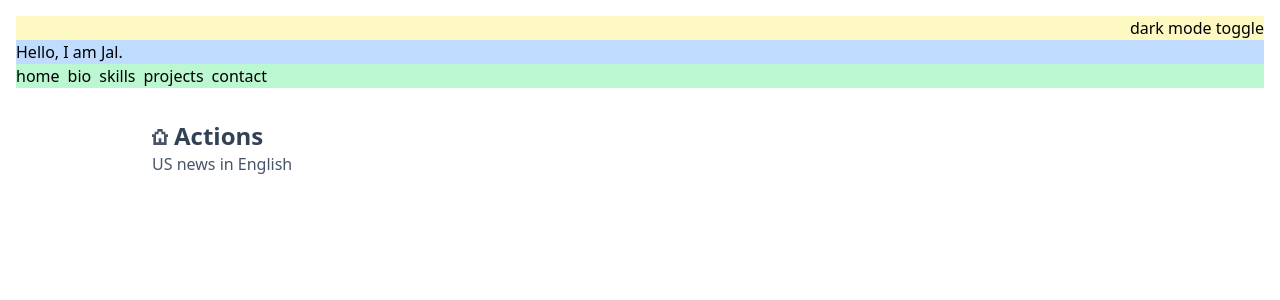
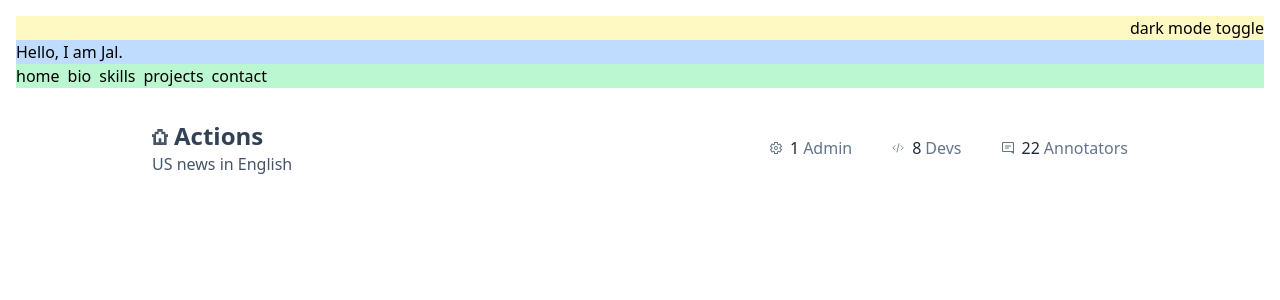
Before and after one commit to jalridley/portfolio, a Nuxt app: page /projects/explosion/dashboard in a window 1280 px wide. Shown: the top 300 px of the page. Built offline with nearby package versions, Linux system fonts and the light colour scheme.

Commit message:
added stats to the header

```diff
--- a/pages/projects/explosion/dashboard.vue
+++ b/pages/projects/explosion/dashboard.vue
@@ -9,6 +9,26 @@
           title="Actions"
           :icon="IconsHome"
           description="US news in English"
+        />
+        <Stats
+          classes="ml-0 flex shrink-0 grow-0 items-center justify-center text-slate-500 lg:ml-10"
+          :items="[
+            {
+              name: pluralize(1, 'Admin'),
+              icon: IconsAdministrator,
+              stat: 1,
+            },
+            {
+              name: pluralize(8, 'Dev'),
+              icon: IconsCode,
+              stat: 8,
+            },
+            {
+              name: pluralize(22, 'Annotator'),
+              icon: IconsAnnotation,
+              stat: 22,
+            },
+          ]"
         />
       </section>
     </header>
```
